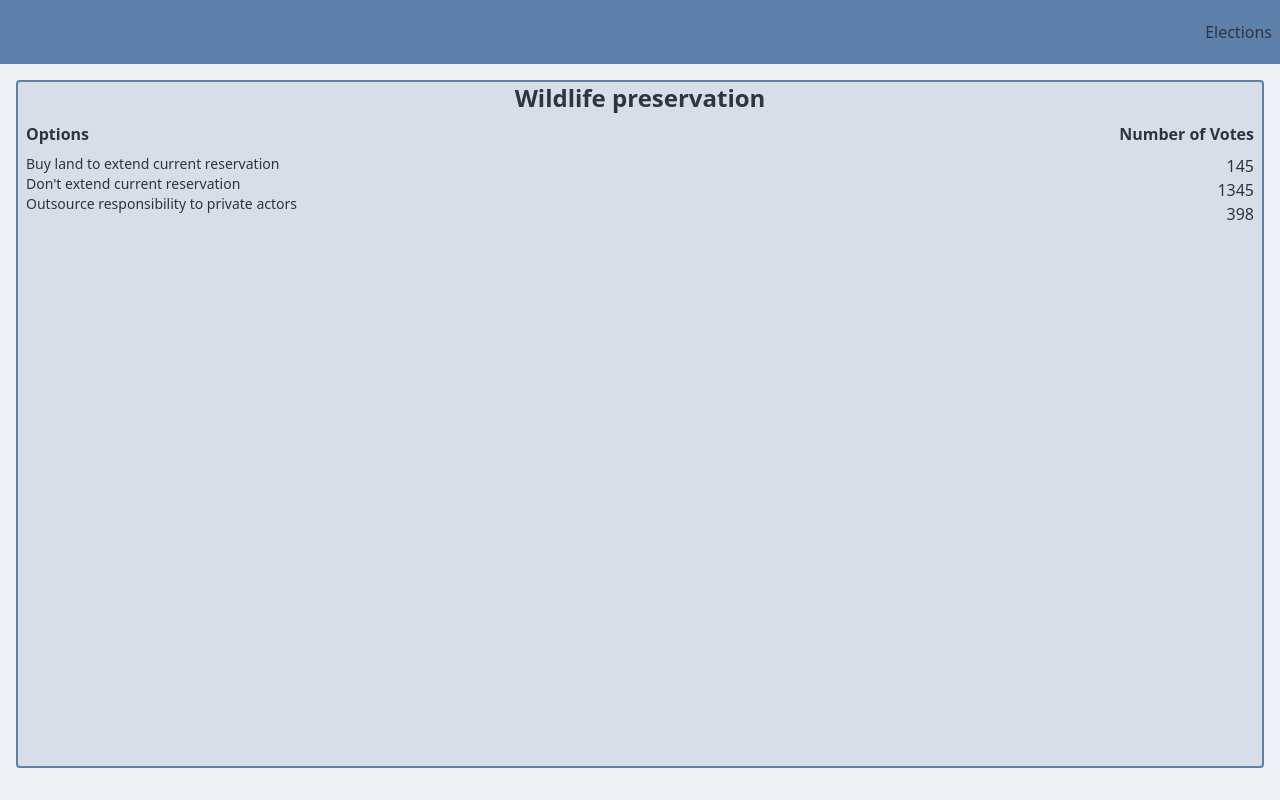
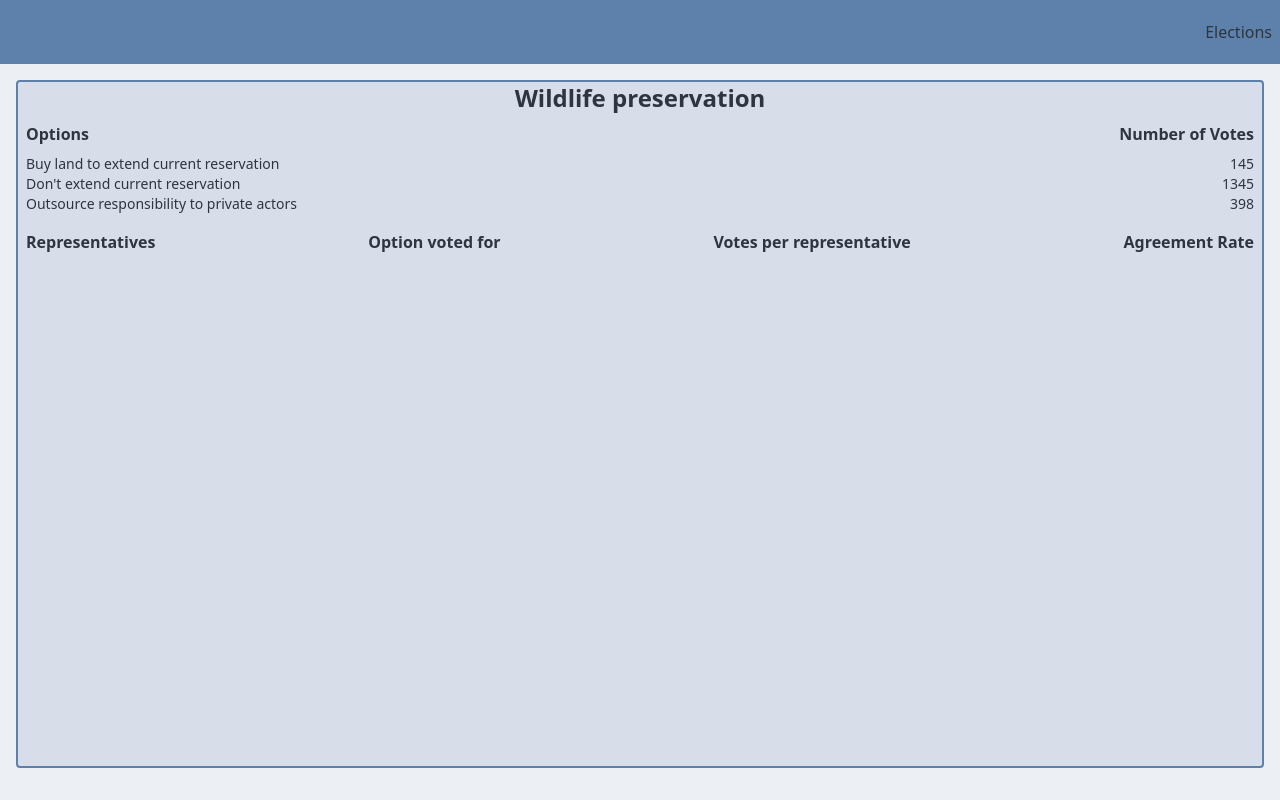
Before and after one commit to DefyCab/final_assignment, a Next.js app: page /elections/election in a window 1280 px wide. Built offline with nearby package versions, Linux system fonts and the light colour scheme.

Commit message:
add headings for Representatives and agreement rate

```diff
--- a/src/app/features/elections/components/election.tsx
+++ b/src/app/features/elections/components/election.tsx
@@ -37,10 +37,18 @@ export async function Election() {
               )}
             </div>
             <div className="mr-2 text-right">
-              <p>145</p>
-              <p>1345</p>
-              <p>398</p>
+              <p className="text-sm">145</p>
+              <p className="text-sm">1345</p>
+              <p className="text-sm">398</p>
             </div>
+          </div>
+        </article>
+        <article>
+          <div className="m-2 mt-4 flex justify-between flex-wrap">
+            <p className="font-semibold">Representatives</p>
+            <p className="font-semibold">Option voted for</p>
+            <p className="font-semibold">Votes per representative</p>
+            <p className="font-semibold">Agreement Rate</p>
           </div>
         </article>
       </section>
```
